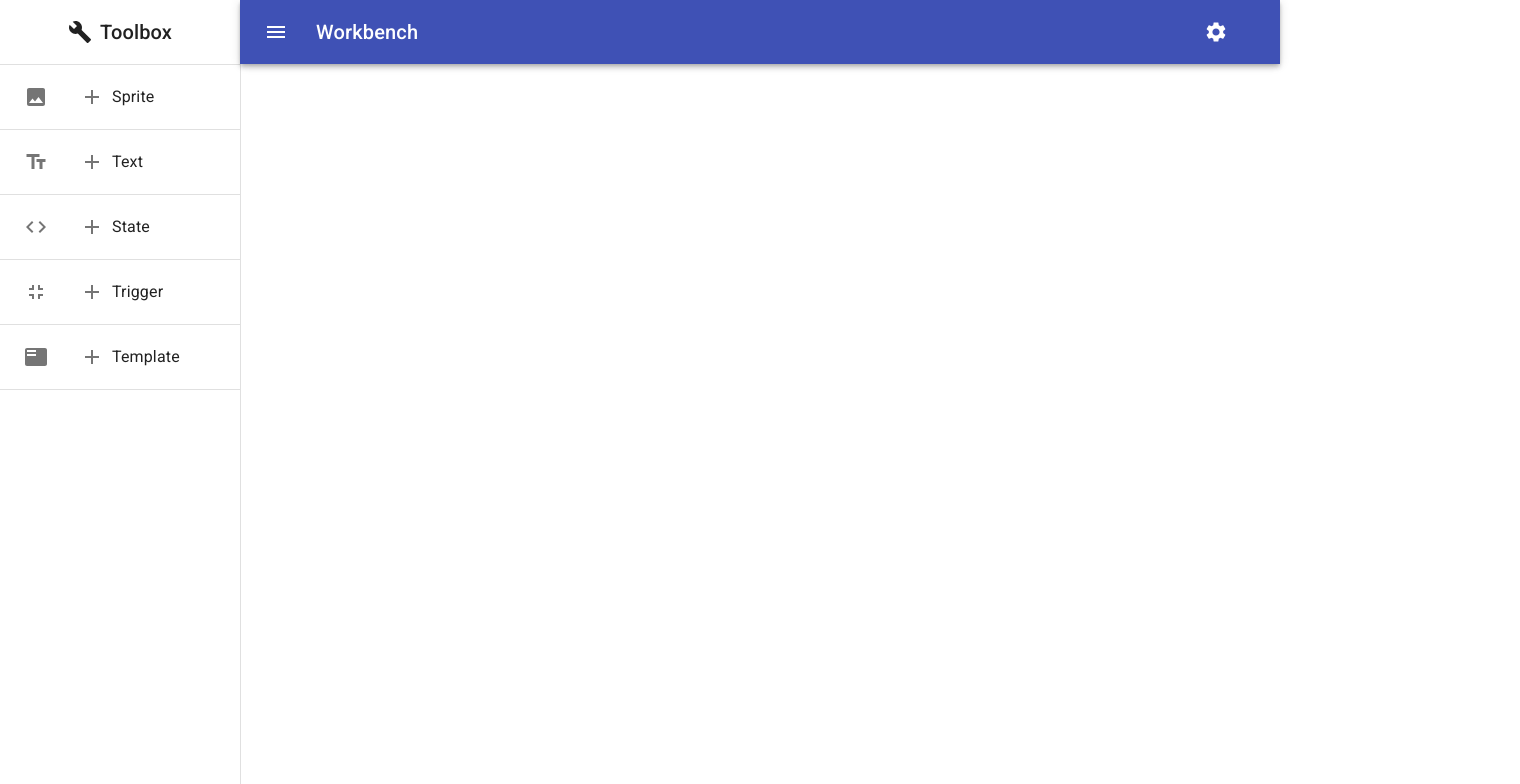
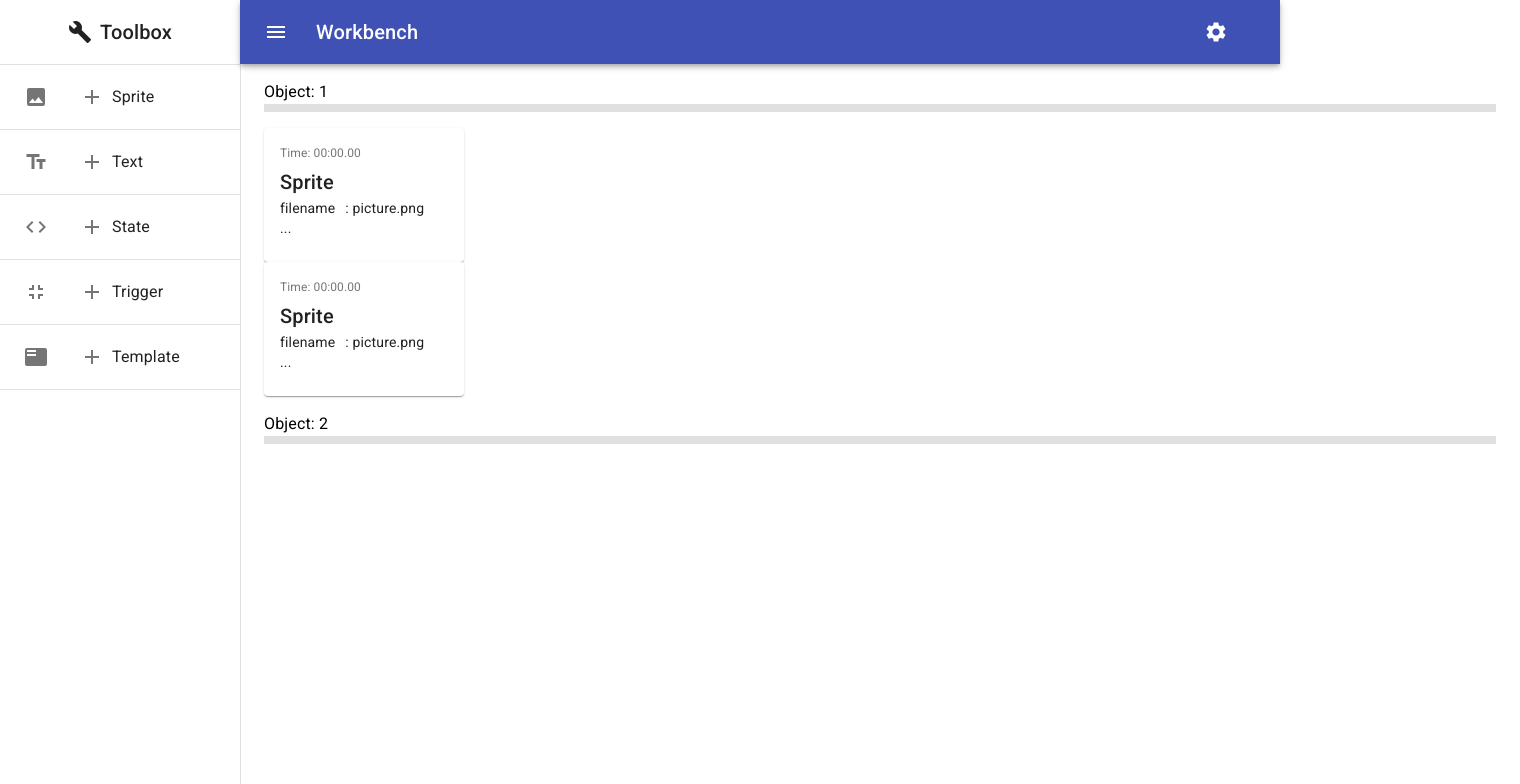
Before and after one commit to tigorlazuardi/cytoid-storyboard-editor, a React (Create React App) app: page / in a window 1280 px wide. Shown: the top 784 px of the page, 1520 px wide, since content can reach past the window. Built offline with nearby package versions, Linux system fonts and the light colour scheme.

Commit message:
added workarea

```diff
--- /dev/null
+++ b/src/components/storyboard/Card.tsx
@@ -0,0 +1,61 @@
+import React, { FunctionComponent, useState } from 'react'
+import { makeStyles } from '@material-ui/core/styles'
+import C from '@material-ui/core/Card'
+import CardContent from '@material-ui/core/CardContent'
+import Typography from '@material-ui/core/Typography'
+import clsx from 'clsx'
+
+type Props = {}
+
+const useStyles = makeStyles({
+  root: {
+    minWidth: 0,
+    maxWidth: 200,
+  },
+  bullet: {
+    display: 'inline-block',
+    margin: '0 2px',
+    transform: 'scale(0.8)',
+  },
+  title: {
+    fontSize: 12,
+  },
+  hoverRoot: {
+    cursor: 'pointer',
+  },
+})
+
+const Card: FunctionComponent<Props> = ({}) => {
+  const classes = useStyles()
+  const [raised, setRaised] = useState(false)
+  return (
+    <C
+      className={clsx(classes.root, {
+        [classes.hoverRoot]: raised,
+      })}
+      onMouseEnter={() => setRaised(true)}
+      onMouseLeave={() => setRaised(false)}
+      raised={raised}
+    >
+      <CardContent>
+        <Typography
+          className={classes.title}
+          color='textSecondary'
+          gutterBottom
+        >
+          Time: 00:00.00
+        </Typography>
+        <Typography variant='h6' component='h2'>
+          Sprite
+        </Typography>
+        <Typography variant='body2' component='p'>
+          <span style={{ marginRight: 10 }}>filename</span>: picture.png
+          <br />
+          ...
+        </Typography>
+      </CardContent>
+    </C>
+  )
+}
+
+export default Card
--- a/src/components/surface/Drawer.tsx
+++ b/src/components/surface/Drawer.tsx
@@ -25,7 +25,7 @@ const drawerWidth = 240
 interface Props {
   open: boolean
   entries: Entries[]
-  anchor?: 'left' | 'right'
+  anchor?: 'left' | 'right' | 'top' | 'bottom' | undefined
   header: {
     name: string
     icon?: ReactNode
@@ -54,6 +54,7 @@ const useStyles = makeStyles((theme: Theme) => ({
       easing: theme.transitions.easing.sharp,
       duration: theme.transitions.duration.enteringScreen,
     }),
+    overflowX: 'hidden',
   },
   drawerClose: {
     transition: theme.transitions.create('width', {
--- /dev/null
+++ b/src/components/surface/WorkArea.tsx
@@ -0,0 +1,72 @@
+import React, { FunctionComponent, Fragment } from 'react'
+import Card from '../storyboard/Card'
+import Container from '@material-ui/core/Container'
+import Divider from '@material-ui/core/Divider'
+import { makeStyles, Theme } from '@material-ui/core/styles'
+import Typography from '@material-ui/core/Typography'
+import clsx from 'clsx'
+
+const drawerWidth = 240
+
+const useStyles = makeStyles((theme: Theme) => ({
+  toolbar: {
+    padding: theme.spacing(0, 1),
+    // necessary for content to be below app bar
+    ...theme.mixins.toolbar,
+  },
+  drawerSensitive: {
+    marginLeft: theme.spacing(7) + 1,
+    [theme.breakpoints.up('sm')]: {
+      marginLeft: theme.spacing(9) + 1,
+    },
+    transition: theme.transitions.create(['width', 'margin'], {
+      easing: theme.transitions.easing.sharp,
+      duration: theme.transitions.duration.enteringScreen,
+    }),
+  },
+  drawerSensitiveOpen: {
+    marginLeft: drawerWidth,
+    [theme.breakpoints.up('sm')]: {
+      marginLeft: drawerWidth,
+    },
+    transition: theme.transitions.create(['width', 'margin'], {
+      easing: theme.transitions.easing.sharp,
+      duration: theme.transitions.duration.leavingScreen,
+    }),
+  },
+  topMargin: {
+    marginTop: theme.spacing(2),
+  },
+  divider: {
+    margin: theme.spacing(0, 0, 2, 0),
+    height: theme.spacing(1),
+  },
+}))
+
+type Props = {
+  open: boolean
+}
+
+const WorkArea: FunctionComponent<Props> = ({ open }) => {
+  const classes = useStyles()
+  return (
+    <Fragment>
+      <div className={classes.toolbar} />
+      <Container
+        className={clsx(classes.drawerSensitive, {
+          [classes.drawerSensitiveOpen]: open,
+        })}
+        maxWidth={false}
+      >
+        <Typography className={classes.topMargin}>Object: 1</Typography>
+        <Divider className={classes.divider} />
+        <Card />
+        <Card />
+        <Typography className={classes.topMargin}>Object: 2</Typography>
+        <Divider className={classes.divider} />
+      </Container>
+    </Fragment>
+  )
+}
+
+export default WorkArea
--- a/src/views/Workbench.tsx
+++ b/src/views/Workbench.tsx
@@ -4,6 +4,7 @@ import Drawer from '../components/surface/Drawer'
 import Config from '../config'
 import Build from '@material-ui/icons/Build'
 import drawerEntries from '../components/surface/drawer_entries'
+import WorkArea from '../components/surface/WorkArea'
 
 function Workbench() {
   const [open, setOpen] = useState(Config.env.HideBarOnScroll)
@@ -19,6 +20,7 @@ function Workbench() {
         }}
         setOpen={setOpen}
       />
+      <WorkArea open={open} />
     </Fragment>
   )
 }
```
Also changed, not shown: 1 other file (tests, documents, lock files or other folders).
